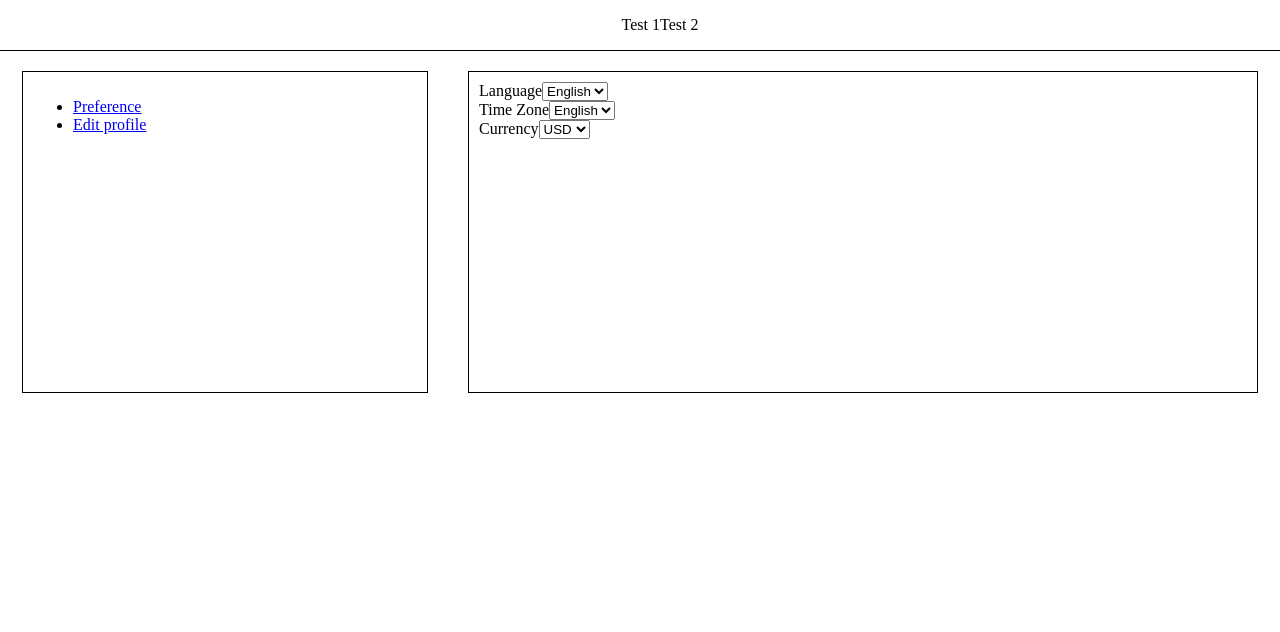
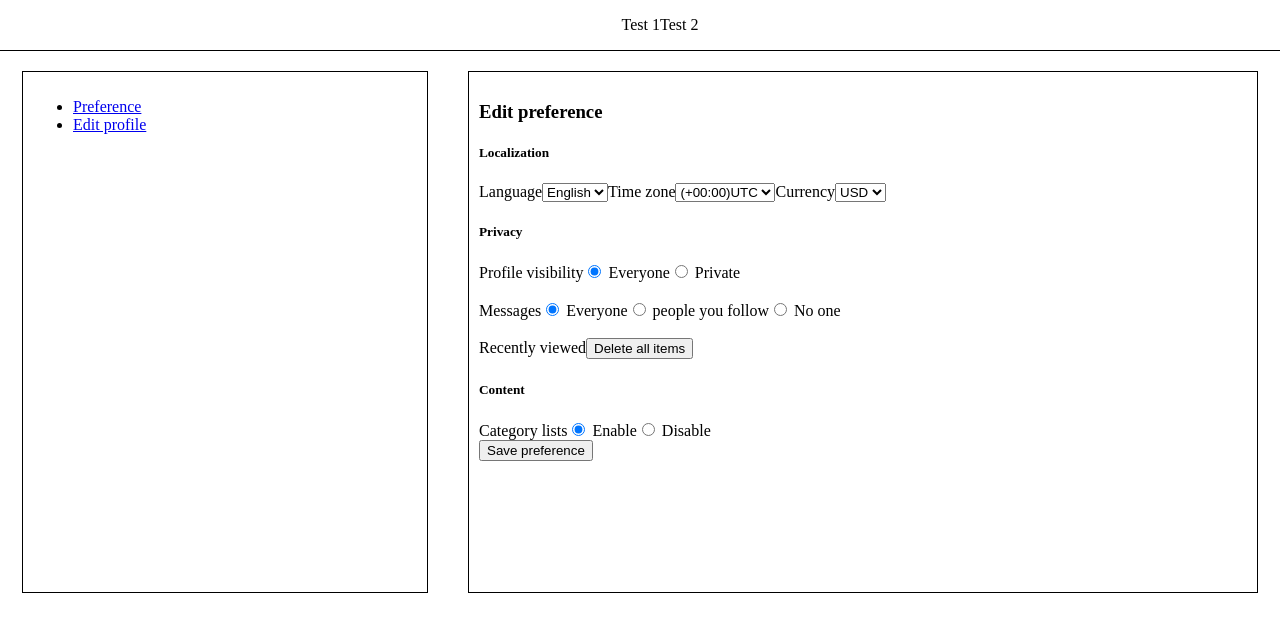
Before and after one commit to oukunan/Taskworld-assignment, a React app: page / in a window 1280 px wide. Shown: the top 632 px of the page. Built offline with nearby package versions, Linux system fonts and the light colour scheme.

Commit message:
Add form and summit data]

```diff
--- a/src/client/app.css
+++ b/src/client/app.css
@@ -23,7 +23,7 @@ body {
 .sub-layout {
   border: 1px solid black;
   margin: 20px;
-  height: 300px;
+  height: 500px;
   padding: 10px;
 }
 
--- a/src/client/containers/Preference/Preference.js
+++ b/src/client/containers/Preference/Preference.js
@@ -1,65 +1,148 @@
 import React, { Component } from 'react';
 import Input from '../../components/UI/Input/Input';
-
+import Button from '../../components/UI/Button/Button';
 class Preference extends Component {
   state = {
-    preferenceForm: {
-      Language: {
-        elementType: 'select',
-        elementConfig: {
-          options: [
-            { value: 'English', displayValue: 'English' },
-            { value: 'Thai', displayValue: 'Thai' }
-          ]
-        },
-        value: 'English'
-      },
-      'Time Zone': {
-        elementType: 'select',
-        elementConfig: {
-          options: [
-            { value: 'English', displayValue: 'English' },
-            { value: 'Thai', displayValue: 'Thai' }
-          ]
-        },
-        value: 'English'
-      },
-      Currency: {
-        elementType: 'select',
-        elementConfig: {
-          options: [
-            { value: 'USD', displayValue: 'USD' },
-            { value: 'THB', displayValue: 'THB' }
-          ]
-        },
-        value: 'English'
-      }
-    }
+    language: 'English',
+    timezone: '(+00:00)UTC',
+    currency: 'USD',
+    visibility: 'Everyone',
+    message: 'Everyone',
+    category: 'Enable'
   };
+
+  inputChangedHandler = e => {
+    let name = e.target.name;
+    let value = e.target.value;
+    this.setState({
+      [name]: value
+    });
+  };
+
+  savePreferenceHandler = e => {
+    e.preventDefault();
+    console.log(this.state);
+  };
+
   render() {
-    const formArray = [];
-    for (let key in this.state.preferenceForm) {
-      formArray.push({
-        id: key,
-        config: this.state.preferenceForm[key]
-      });
-    }
+    return (
+      <div>
+        <form onSubmit={this.savePreferenceHandler}>
+          <div>
+            <h3>Edit preference</h3>
+            <h5>Localization</h5>
+            <label>Language</label>
+            <select
+              onChange={this.inputChangedHandler}
+              name="language"
+              value={this.state.language}
+            >
+              <option value="English">English</option>
+              <option value="Thai">Thai</option>
+            </select>
 
-    let form = (
-      <form>
-        {formArray.map(formElement => (
-          <Input
-            key={formElement.id}
-            elementType={formElement.config.elementType}
-            elementConfig={formElement.config.elementConfig}
-            value={formElement.config.value}
-            label={formElement.id}
-          />
-        ))}
-      </form>
+            <label>Time zone</label>
+            <select
+              onChange={this.inputChangedHandler}
+              name="timezone"
+              value={this.state.timezone}
+            >
+              <option value="(+00:00)UTC">(+00:00)UTC</option>
+              <option value="(+01:00)UTC">(+01:00)UTC</option>
+            </select>
+
+            <label>Currency</label>
+            <select
+              onChange={this.inputChangedHandler}
+              name="currency"
+              value={this.state.currency}
+            >
+              <option value="USD">USD</option>
+              <option value="THB">THB</option>
+            </select>
+          </div>
+          <div>
+            <h5>Privacy</h5>
+            <div>
+              <label>Profile visibility</label>
+              <input
+                type="radio"
+                name="visibility"
+                value="Everyone"
+                checked={this.state.visibility === 'Everyone'}
+                onChange={this.inputChangedHandler}
+              />{' '}
+              Everyone
+              <input
+                type="radio"
+                name="visibility"
+                value="Private"
+                checked={this.state.visibility === 'Private'}
+                onChange={this.inputChangedHandler}
+              />{' '}
+              Private
+            </div>
+            <br />
+            <div>
+              <label>Messages</label>
+              <input
+                type="radio"
+                name="message"
+                value="Everyone"
+                checked={this.state.message === 'Everyone'}
+                onChange={this.inputChangedHandler}
+              />{' '}
+              Everyone
+              <input
+                type="radio"
+                name="message"
+                value="People you follow"
+                checked={this.state.message === 'People you follow'}
+                onChange={this.inputChangedHandler}
+              />{' '}
+              people you follow
+              <input
+                type="radio"
+                name="message"
+                value="No one"
+                checked={this.state.message === 'No one'}
+                onChange={this.inputChangedHandler}
+              />{' '}
+              No one
+            </div>
+            <br />
+
+            <div>
+              <label>Recently viewed</label>
+              <Button>Delete all items</Button>
+            </div>
+          </div>
+          <div>
+            <h5>Content</h5>
+            <div>
+              <label>Category lists</label>
+              <input
+                type="radio"
+                name="category"
+                value="Enable"
+                checked={this.state.category === 'Enable'}
+                onChange={this.inputChangedHandler}
+              />{' '}
+              Enable
+              <input
+                type="radio"
+                name="category"
+                value="Disable"
+                checked={this.state.category === 'Disable'}
+                onChange={this.inputChangedHandler}
+              />{' '}
+              Disable
+            </div>
+          </div>
+          <Button>Save preference</Button>
+        </form>
+      </div>
     );
-
-    return <div>{form}</div>;
   }
 }
 
```
